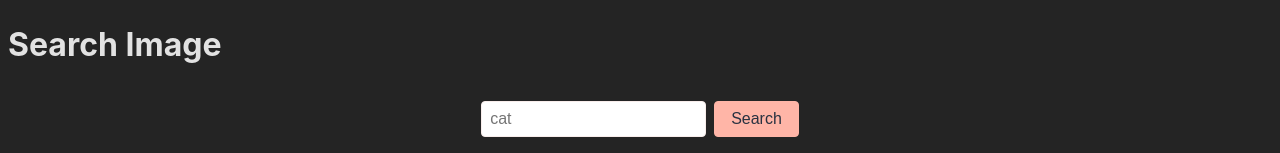
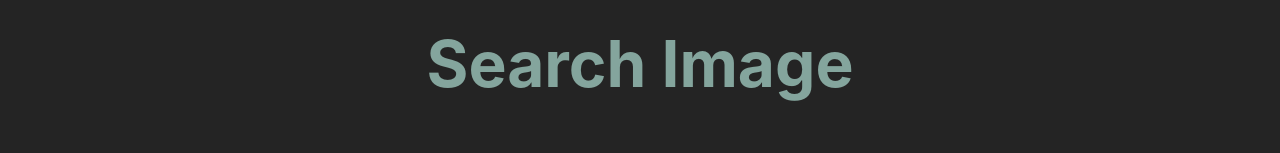
Before and after one commit to meryemiris/snapshot-app, a React (Vite) app: page / in a window 1280 px wide. Shown: the top 153 px of the page. Built offline with nearby package versions, Linux system fonts and the light colour scheme.

Commit message:
add header

```diff
--- a/src/components/Loading.module.css
+++ b/src/components/Loading.module.css
@@ -1,4 +1,3 @@
-/* CSS for Loading Component */
 .loading {
     display: flex;
     flex-direction: column;
--- a/src/components/Search.module.css
+++ b/src/components/Search.module.css
@@ -1,3 +1,11 @@
+.header {
+    font-size: 4rem;
+    color: #84a59d;
+    text-align: center;
+    margin-top: 1rem;
+}
+
+
 .searchContainer {
     display: flex;
     flex-direction: row;
--- a/src/components/Search.tsx
+++ b/src/components/Search.tsx
@@ -25,7 +25,7 @@ const Search: React.FC<SearchProps> = ({ onSearch }) => {
 
   return (
     <>
-      <h1>Search Image</h1>
+      <h1 className={styles.header}>Search Image</h1>
       <form className={styles.searchContainer} onSubmit={handleSearch}>
         <input
           type="text"
--- a/src/pages/Home.tsx
+++ b/src/pages/Home.tsx
@@ -1,5 +1,5 @@
 import Gallery from "../components/Gallery";
-import { Loading } from "../components/Loading";
+// import { Loading } from "../components/Loading";
 import Search from "../components/Search";
 
 import { useState } from "react";
```
